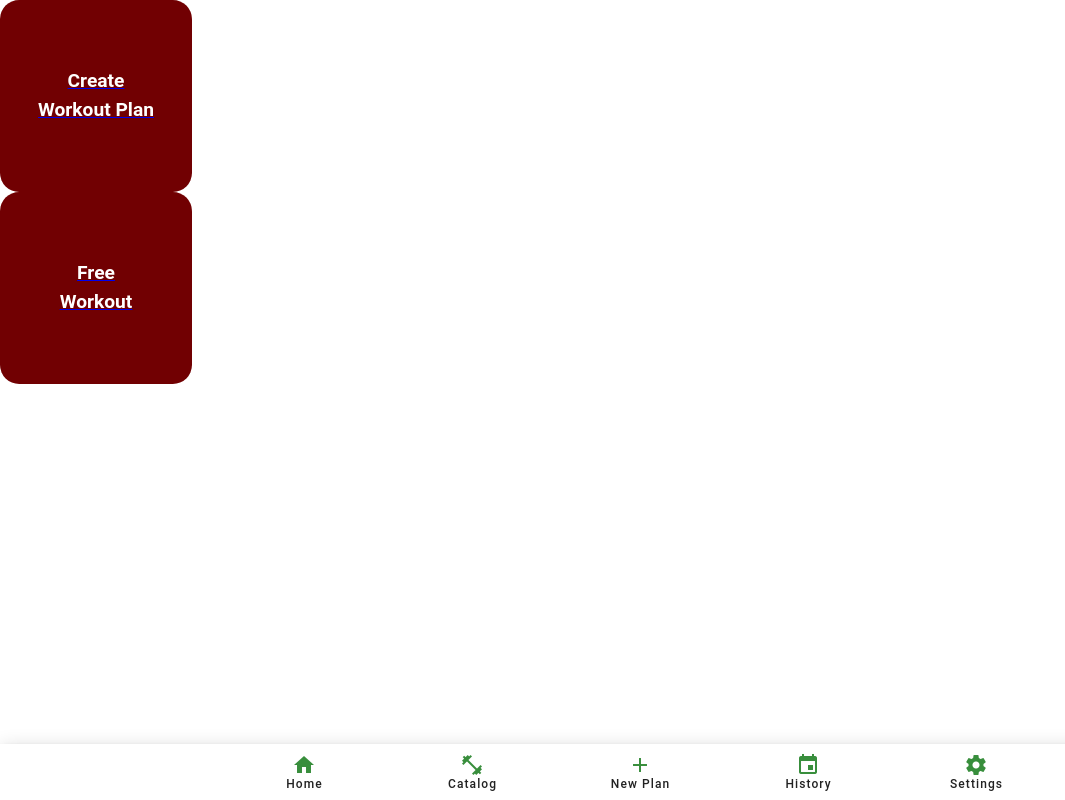
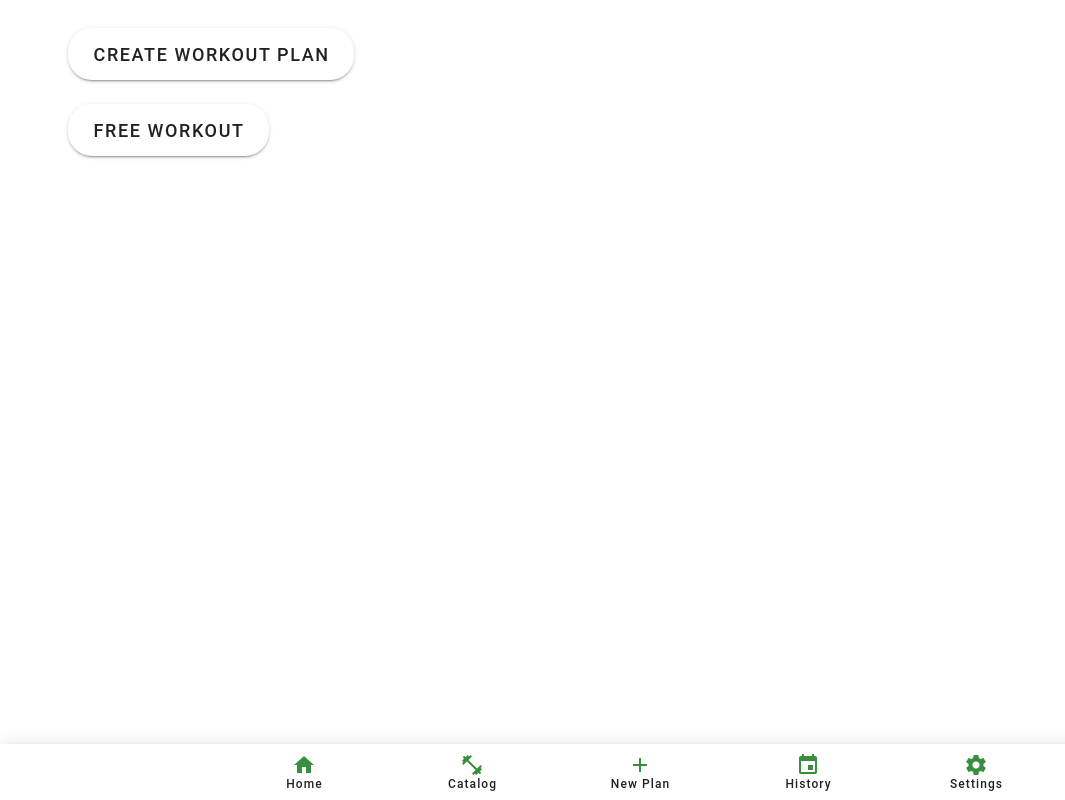
Before and after one commit to KlaraOppenheimerSchule/Bofrostbuben, a Vue app in the folder frontend/: page /StartWorkoutView in a window 1280 px wide. Shown: the whole page, without its empty margins (0-1065 px from the left). Built offline with nearby package versions, Linux system fonts and the light colour scheme; a small style sheet from the web is missing; the HTML template or start-up script is replaced by a standard one.

Commit message:
refactor: refactored buttons to use vuetify components

```diff
--- a/frontend/src/App.vue
+++ b/frontend/src/App.vue
@@ -5,8 +5,10 @@ import NavigationBar from './components/NavigationBar.vue'
 <template>
 
 <v-app>
+  <v-container class="align-center justify-center">
   <RouterView />
   <NavigationBar/>
+  </v-container>
 </v-app>
 
 </template>
--- a/frontend/src/components/buttons/Button.vue
+++ /dev/null
@@ -1,35 +0,0 @@
-<script setup lang="ts">
-import { store } from '@/stores/color_store'
-
-defineProps<{
-  title1: string
-  title2: string
-}>()
-
-const emit = defineEmits(['click'])
-</script>
-
-<template>
-  <button class="btn-template" @click="emit('click')">
-    <span>{{ title1 }}</span>
-    <span v-if="title2">{{ title2 }}</span>
-  </button>
-</template>
-
-<style scoped>
-.btn-template {
-  border: none;
-  color: white;
-  background: v-bind('store.mainAppColor');
-  display: flex;
-  flex-direction: column;
-  justify-content: center;
-  align-items: center;
-  width: 12rem;
-  height: 12rem;
-  border-radius: 1.2rem;
-  cursor: pointer;
-  font-size: 1.2rem;
-  font-weight: 600;
-}
-</style>
--- a/frontend/src/components/buttons/CreateWorkoutPlanButton.vue
+++ b/frontend/src/components/buttons/CreateWorkoutPlanButton.vue
@@ -1,23 +1,18 @@
 <script setup lang="ts">
-import Button from '../buttons/Button.vue'
-
 </script>
 
 <template>
-  <RouterLink to="/createPlanView">
-    <Button title1="Create" title2="Workout Plan"> </Button>
-  </RouterLink>
+   <v-col cols="auto">
+        <v-btn
+        size="x-large"
+        rounded="xl"
+        :to="'/createPlanView'">
+
+        Create Workout Plan
+
+        </v-btn>
+</v-col>
 </template>
 
 <style scoped>
-.start_workout-btn::before {
-  content: '';
-  display: block;
-  width: 0;
-  height: 0;
-  border-top: 2rem solid transparent;
-  border-bottom: 2rem solid transparent;
-  border-left: 3rem solid white;
-  margin-bottom: 0.8rem;
-}
 </style>
--- a/frontend/src/components/buttons/ShowWorkoutPlanButton.vue
+++ b/frontend/src/components/buttons/ShowWorkoutPlanButton.vue
@@ -1,23 +1,19 @@
 <script setup lang="ts">
-import Button from '../buttons/Button.vue'
 
 </script>
 
 <template>
-  <RouterLink to="/ShowPlanView">
-    <Button title1="Show" title2="Workout Plan"></Button>
-  </RouterLink>
+  <v-col cols="auto">
+        <v-btn
+        size="x-large"
+        rounded="xl"
+        :to="'/ShowPlanView'">
+
+        Show Workout Plan
+
+        </v-btn>
+  </v-col>
 </template>
 
 <style scoped>
-.start-free-workout-btn::before {
-  content: '';
-  display: block;
-  width: 0;
-  height: 0;
-  border-top: 2rem solid transparent;
-  border-bottom: 2rem solid transparent;
-  border-left: 3rem solid white;
-  margin-bottom: 0.8rem;
-}
 </style>
--- a/frontend/src/components/buttons/StartFreeWorkoutButton.vue
+++ b/frontend/src/components/buttons/StartFreeWorkoutButton.vue
@@ -1,12 +1,15 @@
 <script setup lang="ts">
-import Button from '../buttons/Button.vue'
-
 </script>
 
 <template>
-  <RouterLink to="/StartFreeWorkoutView">
-    <Button title1="Free" title2="Workout"></Button>
-  </RouterLink>
+  <v-col cols="auto">
+        <v-btn
+        size="x-large"
+        rounded="xl"
+        :to="'/StartFreeWorkoutView'"> Free Workout
+
+        </v-btn>
+  </v-col>
 </template>
 
 <style scoped>
--- a/frontend/src/components/buttons/StartWorkoutButton.vue
+++ b/frontend/src/components/buttons/StartWorkoutButton.vue
@@ -1,23 +1,16 @@
 <script setup lang="ts">
-import Button from '../buttons/Button.vue'
-
 </script>
 
 <template>
-  <RouterLink to="/startWorkoutView">
-    <Button title1="Start" title2="Workout"> </Button>
-  </RouterLink>
+  <v-col cols="auto">
+        <v-btn
+        size="x-large"
+        rounded="xl"
+        :to="'/startWorkoutView'">Start Workout
+
+        </v-btn>
+  </v-col>
 </template>
 
 <style scoped>
-.start_workout-btn::before {
-  content: '';
-  display: block;
-  width: 0;
-  height: 0;
-  border-top: 2rem solid transparent;
-  border-bottom: 2rem solid transparent;
-  border-left: 3rem solid white;
-  margin-bottom: 0.8rem;
-}
 </style>
```
